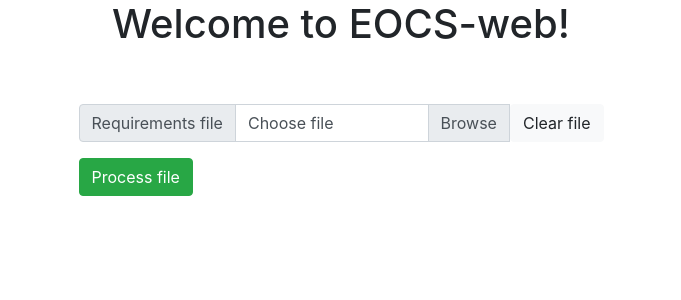
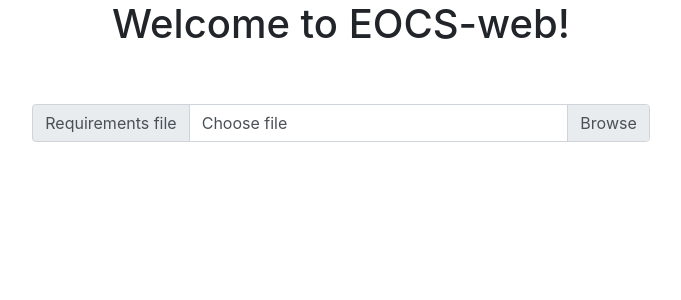
Before and after one commit to Ibercivis/EOCS_Web, an Angular app: page / in a window 1280 px wide. Shown: the top 300 px of the page, without its empty margins (299-980 px from the left). Built offline with nearby package versions, Linux system fonts and the light colour scheme.

Commit message:
Including filename when it's uploaded

```diff
--- a/src/app/upload-file/upload-file.component.html
+++ b/src/app/upload-file/upload-file.component.html
@@ -1,7 +1,7 @@
 <div class="container">
 
   <form [formGroup]="uploadFileForm" (ngSubmit)="onSubmit()"
-        class="mainbox col-md-6" style="margin:auto">
+        class="mainbox col-md-7" style="margin:auto">
 
     <div class="form-group">
       <!-- <label for="file">Requirements file</label>
@@ -14,13 +14,16 @@
         <div class="custom-file">
           <input type="file" (change)="onFileChange($event)" class="custom-file-input" id="file"
             aria-describedby="inputGroupFileAddon01" #fileInput formControlName="file">
-          <label class="custom-file-label" for="inputGroupFile01">Choose file</label>
+          <label class="custom-file-label" for="inputGroupFile01">  {{ filename ? filename : 'Choose file' }}</label>
         </div>
-        <button type="button" class="btn btn-light" (click)="clearFile()">Clear file</button>
+        <div *ngIf="filename">
+          <button type="button" class="btn btn-light" (click)="clearFile()">Clear file</button>
+        </div>
+
       </div>
 
     </div>
-    <button type="submit" class="btn btn-success">Process file</button>
+    <button *ngIf="contentFile" type="submit" class="btn btn-success">Process file</button>
   </form>
 
 
--- a/src/app/upload-file/upload-file.component.ts
+++ b/src/app/upload-file/upload-file.component.ts
@@ -10,7 +10,8 @@ export class UploadFileComponent implements OnInit {
 
   uploadFileForm;
   requirements;
-  private contentFile;
+  contentFile;
+  filename;
 
   constructor() {
     this.uploadFileForm= new FormGroup({
@@ -32,6 +33,7 @@ export class UploadFileComponent implements OnInit {
     let reader = new FileReader();
     if(event.target.files && event.target.files.length > 0) {
       let file = event.target.files[0];
+      this.filename = file.name;
       reader.readAsText(file);
       reader.onloadend = (e) => {
         //console.log(reader.contentFile);
@@ -42,6 +44,7 @@ export class UploadFileComponent implements OnInit {
   }
 
   clearFile() {
+    this.filename = "";
     this.contentFile = "";
     this.requirements = "";
     this.uploadFileForm.reset();
```
